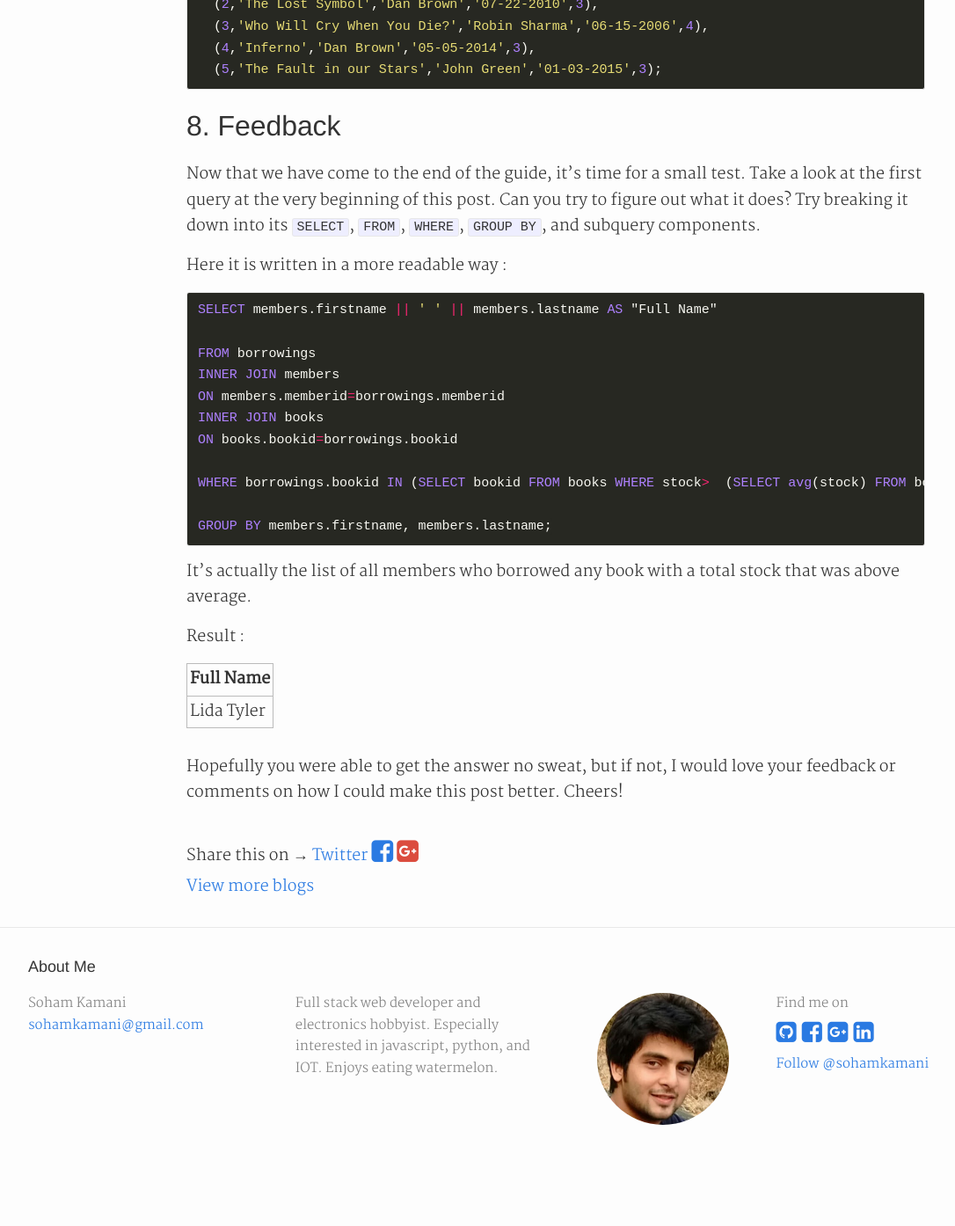
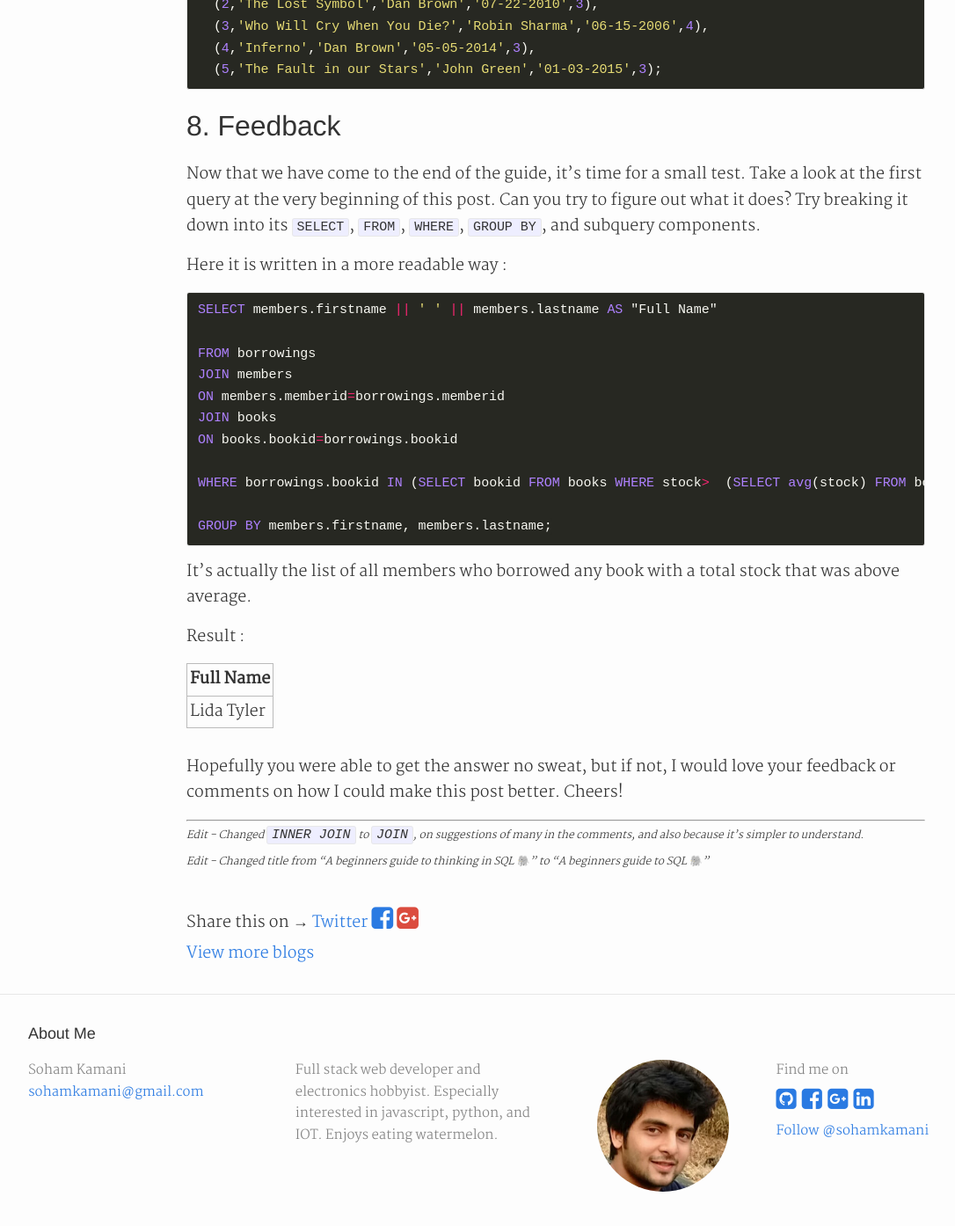
Before and after one commit to sohamkamani/sohamkamani.github.io, a Jekyll site: the page built from _posts/2016-07-07-a-beginners-guide-to-sql.md, in a window 1280 px wide and 1400 px high, scrolled down 13206 px. Shown: the top 1394 px of the window at 88% size, without its empty margins (8-1094 px from the left). Built offline with Jekyll 4.4.1, drawn with Linux system fonts in a browser that asks for light colours; nearby versions of some CDN libraries; comment, search, counter and statistics services are not loaded; before the commit the page ends 14530 px from its top, so only the background shows below that; some of the changed text lies outside the part shown.

Commit message:
changed footnotes fonts and sql post

```diff
--- a/_posts/2016-07-07-a-beginners-guide-to-sql.md
+++ b/_posts/2016-07-07-a-beginners-guide-to-sql.md
@@ -15,9 +15,9 @@ Then, you get to joins, aggregation, and subqueries and everything you read just
 SELECT members.firstname || ' ' || members.lastname
 AS "Full Name"
 FROM borrowings
-INNER JOIN members
+JOIN members
 ON members.memberid=borrowings.memberid
-INNER JOIN books
+JOIN books
 ON books.bookid=borrowings.bookid
 WHERE borrowings.bookid IN (SELECT bookid
   FROM books
@@ -475,9 +475,9 @@ Here it is written in a more readable way :
 SELECT members.firstname || ' ' || members.lastname AS "Full Name"
 
 FROM borrowings
-INNER JOIN members
+JOIN members
 ON members.memberid=borrowings.memberid
-INNER JOIN books
+JOIN books
 ON books.bookid=borrowings.bookid
 
 WHERE borrowings.bookid IN (SELECT bookid FROM books WHERE stock>  (SELECT avg(stock) FROM books)  )
@@ -496,3 +496,8 @@ Result :
 
 <br>
 Hopefully you were able to get the answer no sweat, but if not, I would love your feedback or comments on how I could make this post better. Cheers!
+
+-----
+
+<span class="footnotes">_Edit - Changed `INNER JOIN` to `JOIN`, on suggestions of many in the comments, and also because it's simpler to understand._</span><br>
+<span class="footnotes">_Edit - Changed title from "A beginners guide to thinking in SQL 🐘" to "A beginners guide to SQL 🐘"_</span>
--- a/_sass/_custom.scss
+++ b/_sass/_custom.scss
@@ -64,3 +64,7 @@ pre > code {
   width: 100%;
   height : 200px;
 }
+
+.footnotes {
+  font-size: 12px;
+}
```
Also changed, not shown: other parts of _posts/2016-07-07-a-beginners-guide-to-sql.md (+1 -1 lines), _posts/2016-03-14-wrapping-your-head-around-async-programming.md (+2 -1 lines).
